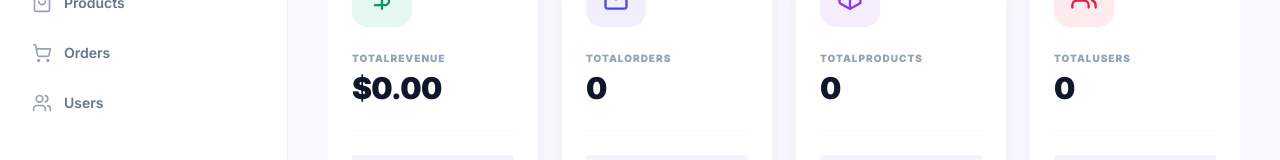
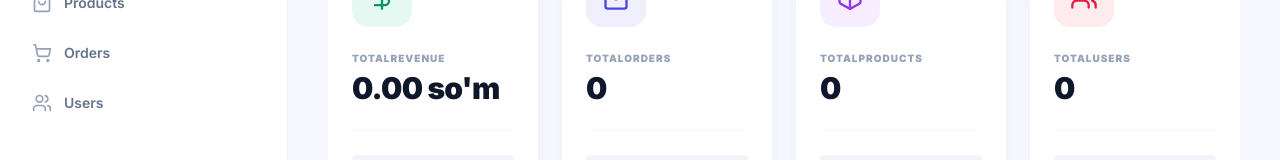
Before and after one commit to diyoraaxmadova30-hash/Diyora, a React (Vite) app in the folder diyora/frontend/: page / in a window 1280 px wide. Shown: the part 305-465 px from the top of the page. Built offline with nearby package versions, Linux system fonts and the light colour scheme; no server answers; sample sign-in values are in the browser's storage.

Commit message:
fixed currency

```diff
--- a/diyora/frontend/src/pages/Dashboard.tsx
+++ b/diyora/frontend/src/pages/Dashboard.tsx
@@ -48,7 +48,7 @@ export const Dashboard: React.FC = () => {
     }, []);
 
     const cards = [
-        { name: t('totalRevenue'), value: `$${stats.revenue.toLocaleString(undefined, { minimumFractionDigits: 2, maximumFractionDigits: 2 })}`, icon: DollarSign, color: 'text-emerald-600', bg: 'bg-emerald-500/10', trend: '+12.5%' },
+        { name: t('totalRevenue'), value: `${stats.revenue.toLocaleString(undefined, { minimumFractionDigits: 2, maximumFractionDigits: 2 })} so'm`, icon: DollarSign, color: 'text-emerald-600', bg: 'bg-emerald-500/10', trend: '+12.5%' },
         { name: t('totalOrders'), value: stats.orders, icon: ShoppingBag, color: 'text-indigo-600', bg: 'bg-indigo-500/10', trend: '+8.2%' },
         { name: t('totalProducts'), value: stats.products, icon: Package, color: 'text-purple-600', bg: 'bg-purple-500/10', trend: '+3.1%' },
         { name: t('totalUsers'), value: stats.users, icon: Users, color: 'text-rose-600', bg: 'bg-rose-500/10', trend: '+15.4%' },
--- a/diyora/frontend/src/pages/Orders.tsx
+++ b/diyora/frontend/src/pages/Orders.tsx
@@ -139,7 +139,7 @@ export const Orders: React.FC = () => {
                                 <div className="flex flex-col sm:flex-row sm:items-center justify-between gap-4">
                                     <div className="flex flex-col">
                                         <p className="text-[10px] font-black text-slate-400 uppercase tracking-widest mb-1">Total Amount</p>
-                                        <p className="text-xl lg:text-2xl font-black text-slate-900 tracking-tight">${order.total_price.toFixed(2)}</p>
+                                        <p className="text-xl lg:text-2xl font-black text-slate-900 tracking-tight">{order.total_price.toFixed(2)} sum</p>
                                     </div>
                                     <div className="flex items-center gap-3">
                                         <div className="flex flex-col flex-1 sm:flex-none">
--- a/diyora/frontend/src/pages/Products.tsx
+++ b/diyora/frontend/src/pages/Products.tsx
@@ -197,7 +197,7 @@ export const Products: React.FC = () => {
                                                 </Badge>
                                             </div>
                                             <h3 className="text-base lg:text-lg font-bold text-slate-900 group-hover:text-primary transition-colors truncate">{prod.name}</h3>
-                                            <p className="font-black text-slate-900 tracking-tight text-lg mt-0.5">${parseFloat(prod.price).toFixed(2)}</p>
+                                            <p className="font-black text-slate-900 tracking-tight text-lg mt-0.5">{parseFloat(prod.price).toFixed(2)} so'm</p>
                                         </div>
                                     </div>
                                     <div className="flex sm:flex-col items-center sm:items-end justify-between sm:justify-center gap-2 mt-2 sm:mt-0 pt-3 sm:pt-0 border-t sm:border-t-0 border-slate-100/60">
```
